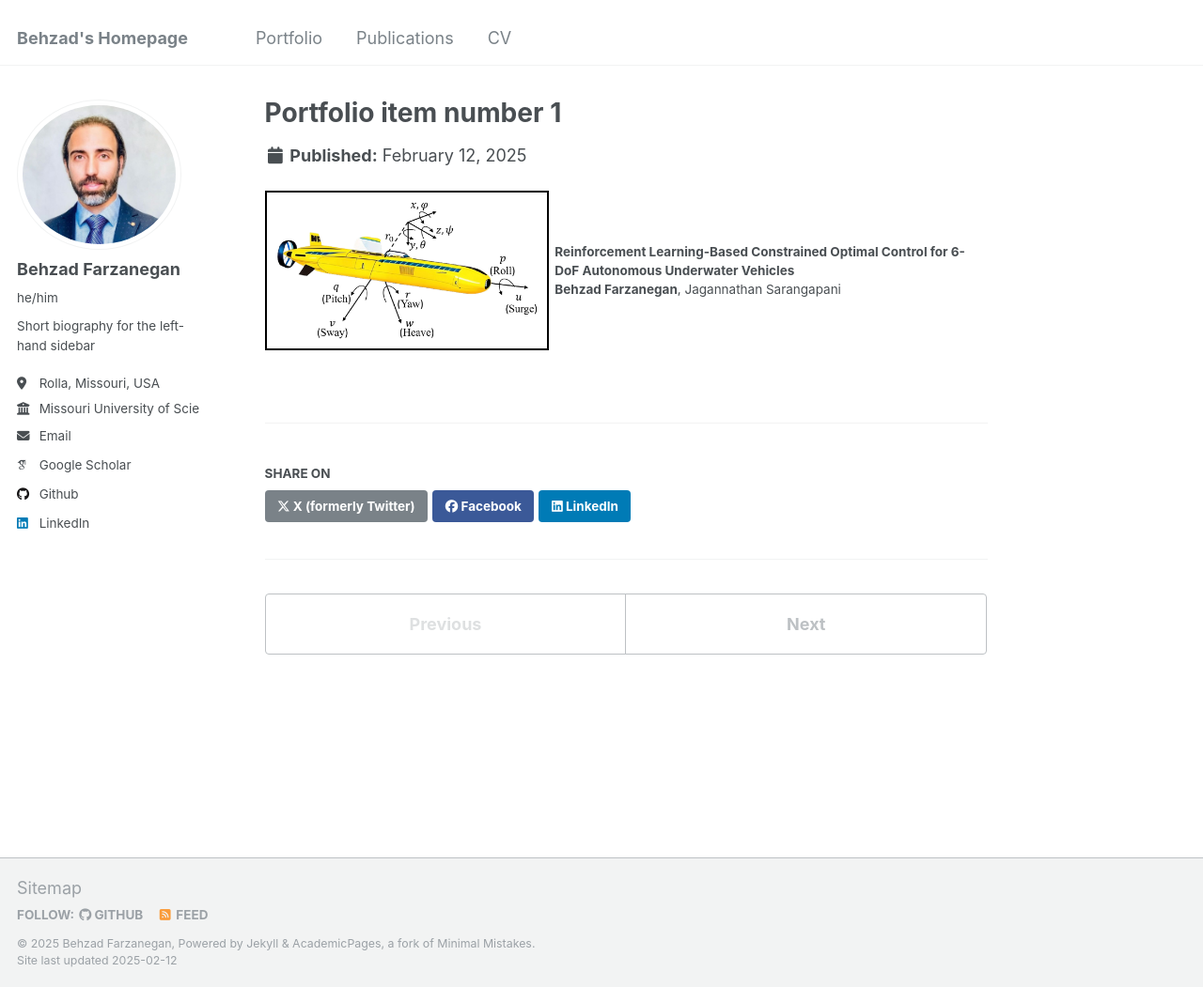
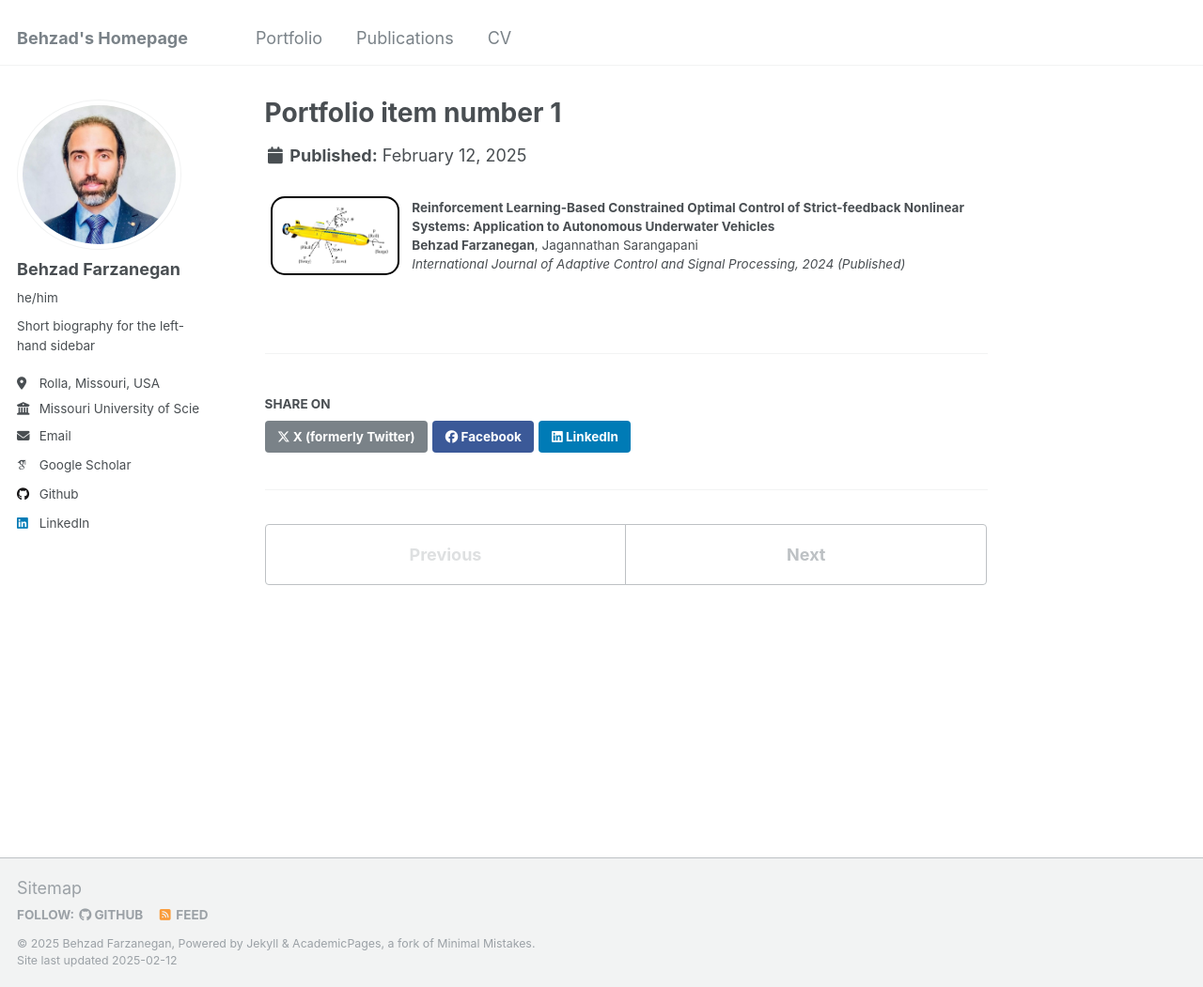
Before and after one commit to behzadfarzanegan/behzadfarzanegan.github.io, a Jekyll site: the page built from _portfolio/portfolio-1.md, in a window 1280 px wide and 1051 px high. Shown: the whole window at 94% size. Built offline with Jekyll 4.4.1, drawn with Linux system fonts in a browser that asks for light colours; some web fonts are replaced.

Commit message:
Update portfolio-1.md

```diff
--- a/_portfolio/portfolio-1.md
+++ b/_portfolio/portfolio-1.md
@@ -6,13 +6,17 @@ collection: publications
 
 <table style="border-collapse: collapse; border: none;">
 <tr style="border: none;">
-<td width="300" style="border: none; padding: 10px; border: 2px solid black; border-radius: 15px;">
-    <img src="/images/AUV.png" width="300">
+<td width="150" style="border: none; text-align: center;">
+    <div style="border: 2px solid black; border-radius: 15px; padding: 10px; display: inline-block;">
+        <img src="/images/AUV.png" width="150" style="border-radius: 15px;">
+    </div>
 </td>
 <td style="border: none;">
-    <strong>Reinforcement Learning-Based Constrained Optimal Control for 6-DoF Autonomous Underwater Vehicles</strong>
+    <strong>Reinforcement Learning-Based Constrained Optimal Control of Strict-feedback Nonlinear Systems: Application to Autonomous Underwater Vehicles</strong>
     <br>
     <strong>Behzad Farzanegan</strong>, Jagannathan Sarangapani
+    <br>
+    <em>International Journal of Adaptive Control and Signal Processing, 2024 (Published)</em>
     <br>
 </td>
 </tr>
```
